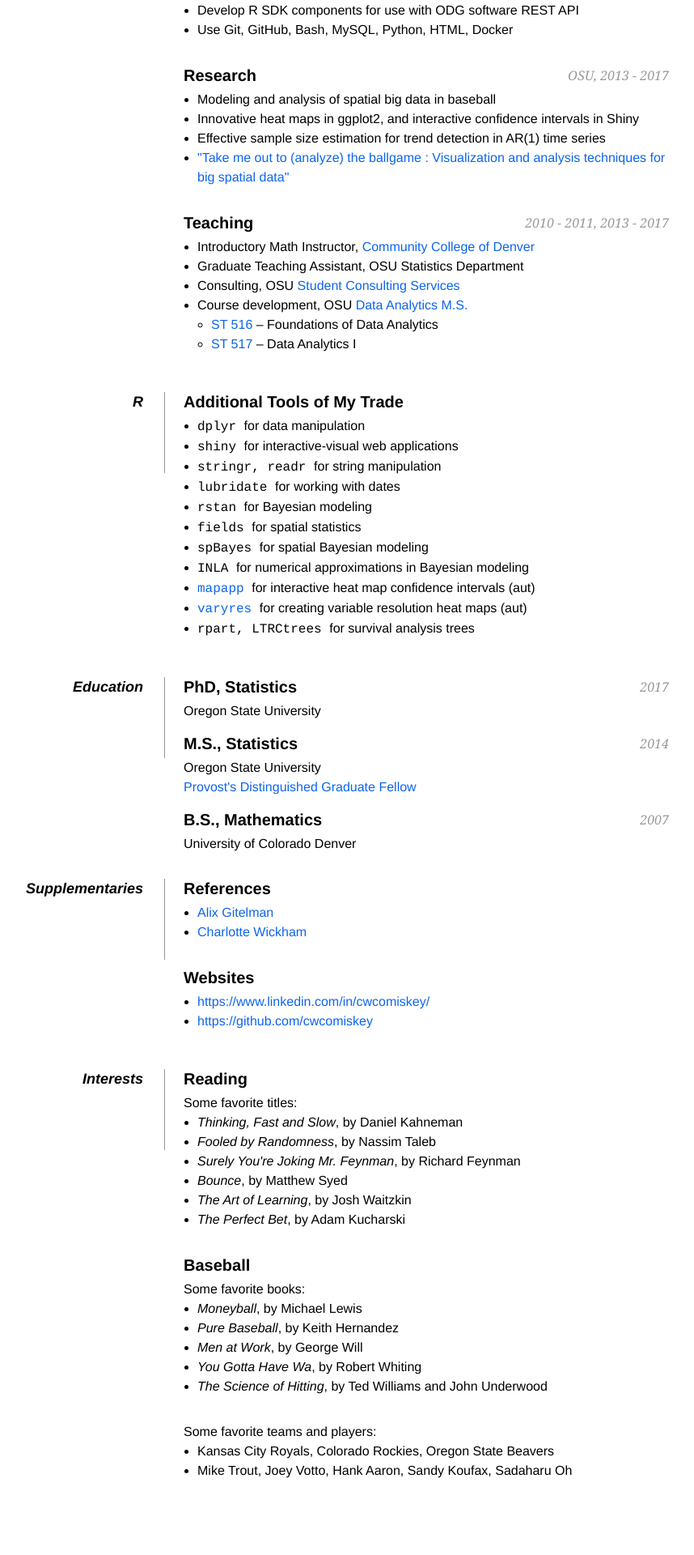
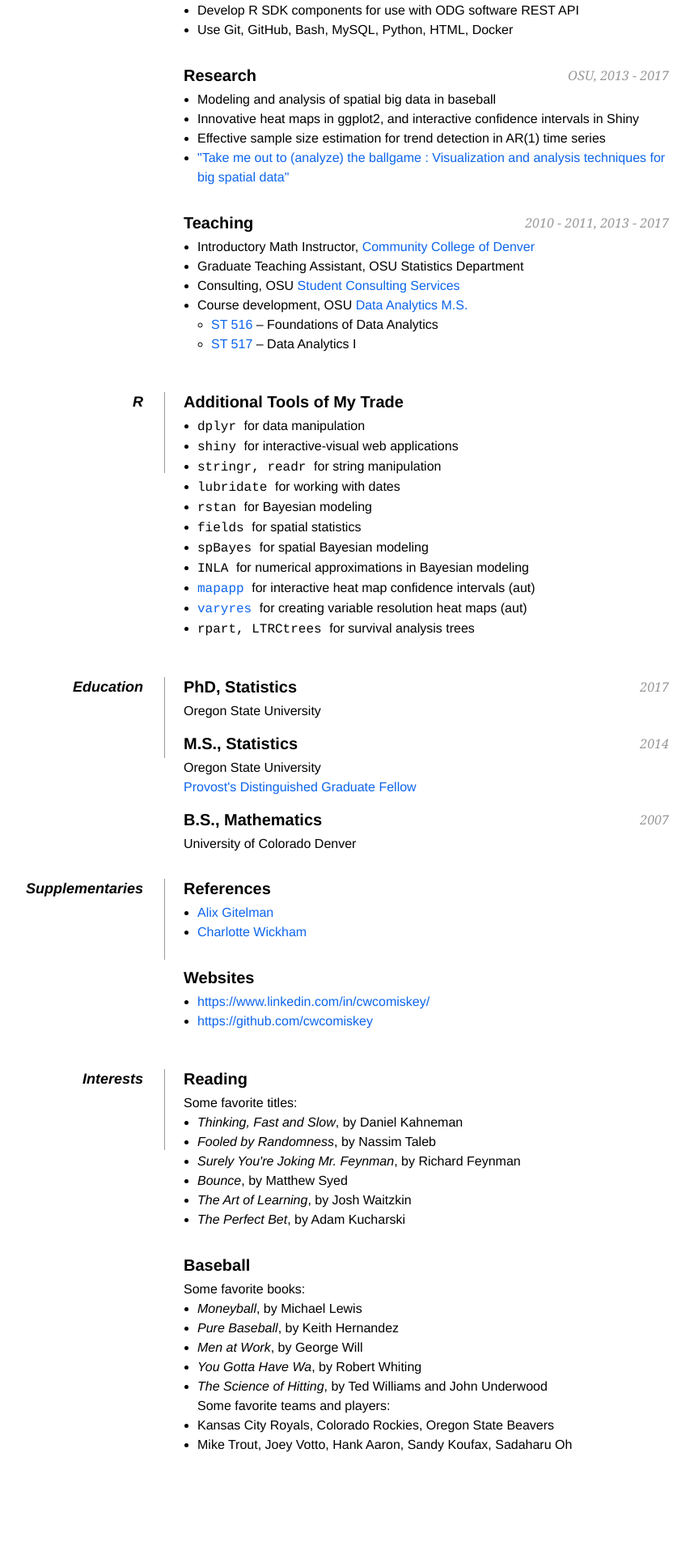
Before and after one commit to cwcomiskey/cwcomiskey.github.io, a Jekyll site: the page index.html, which Jekyll copies as it is, in a window 1280 px wide. Shown: the part 810-2730 px from the top of the page at 81% size, without its empty margins (213-1071 px from the left). Built offline with Jekyll 4.4.1, drawn with Linux system fonts in a browser that asks for light colours; after the commit the page ends 2698 px from its top, so only the background shows below that.

Commit message:
<br> in Baseball interests section

```diff
--- a/index.html
+++ b/index.html
@@ -238,10 +238,8 @@
 				    <li> <i> Pure Baseball</i>, by Keith Hernandez </li>
 				    <li> <i> Men at Work</i>, by George Will </li>
 				    <li> <i> You Gotta Have Wa</i>, by Robert Whiting </li>
-				    <li> <i> The Science of Hitting</i>, by Ted Williams and John Underwood
-			    </ul>
+				    <li> <i> The Science of Hitting</i>, by Ted Williams and John Underwood <br>
 	             Some favorite teams and players:
-			    <ul>
 				    <li> Kansas City Royals, Colorado Rockies, Oregon State Beavers </li>
 				    <li> Mike Trout, Joey Votto, Hank Aaron, Sandy Koufax, Sadaharu Oh </li>
 			    </ul>
```
